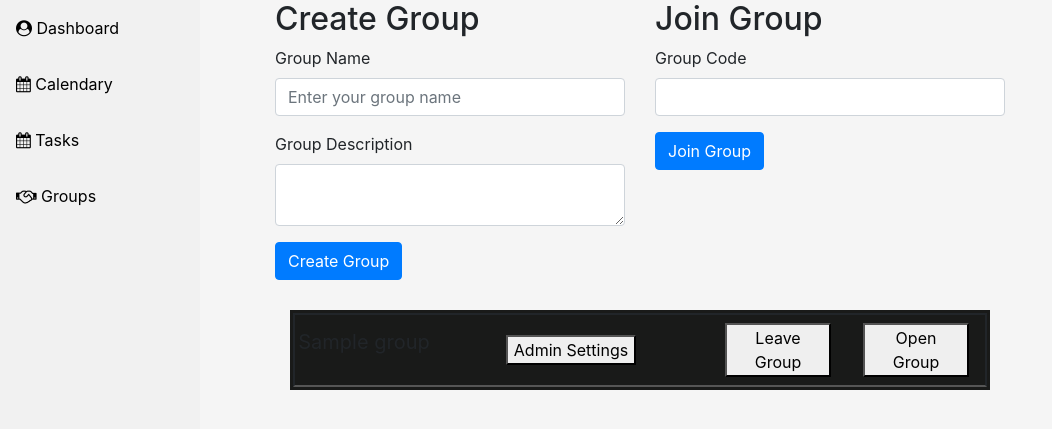
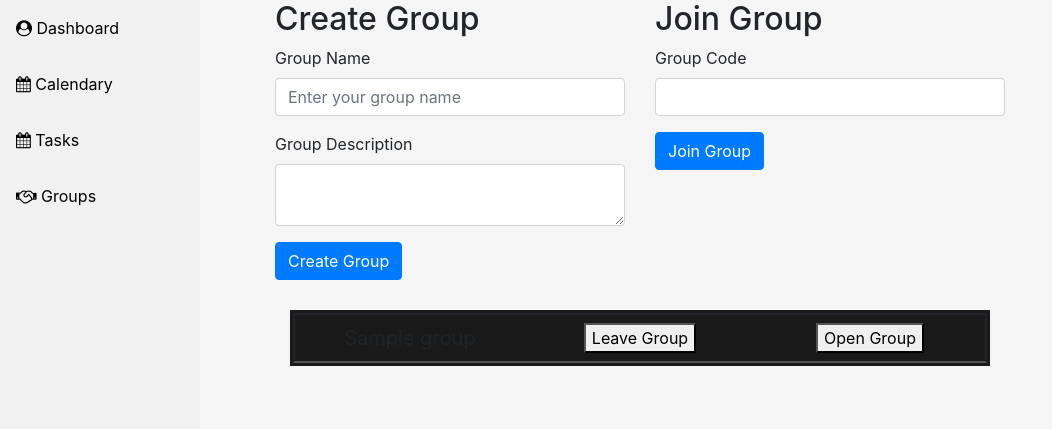
Before and after one commit to Far-ki/Task-Menager, a Flask app: page /groups in a window 1280 px wide. Shown: the part 56-485 px from the top of the page, without its empty margins (0-1052 px from the left). Run offline with Flask 3, Linux system fonts and the light colour scheme; a user stored in the database is signed in; tables that the repository leaves empty hold one stand-in row (values such as "Sample post"); some libraries are stand-ins or nearby versions.

Commit message:
display test

```diff
--- a/website/static/styles.css
+++ b/website/static/styles.css
@@ -77,7 +77,7 @@ html, body, .container-fluid {
 		background-color: #f1f1f1;
 		position: fixed;
 		height: 100%;
-		overflow: auto;
+		/* overflow: auto; */
 		display: block;
 	  }
 
@@ -421,8 +421,13 @@ html, body, .container-fluid {
 }
 .BGN
 {
+
+	flex:1;
 	font-size: 20px;
-	flex:1;
+}
+.gname
+{
+	display: inline;
 }
 .LeaveGROUP
 {
--- a/website/templates/groups.html
+++ b/website/templates/groups.html
@@ -35,16 +35,16 @@
       {% for group in user_groups %}
   <div class="GroupName">
     <div class="BGN">
-      <p>{{ group.name }}</p>
+      <p class="gname">{{ group.name }}</p>
     </div>
-      <div class="AdminPanel">
+      <!-- <div class="AdminPanel">
         <a class="nav-link" href="{{ url_for('views.view_admin_panel', group_id=group.id) }}"><button class="AdminSettings">Admin Settings</button></a>
-      </div>
+      </div> -->
     <div class="LeaveGROUP">
       <a class="nav-link" href="{{ url_for('group.leave_group', group_id=group.id) }}"><button class="leave_group">Leave Group</button></a>
     </div>
     <div class="LeaveGROUP">
-      <a class="nav-link" href="#"><button class="open_group">Open Group</button></a>
+      <a class="nav-link" href="{{ url_for('views.view_admin_panel', group_id=group.id) }}"><button class="open_group">Open Group</button></a>
     </div>
   </div>
 {% endfor %}
```
Also changed, not shown: website/templates/adminPanel.html (+8 -1 lines).
